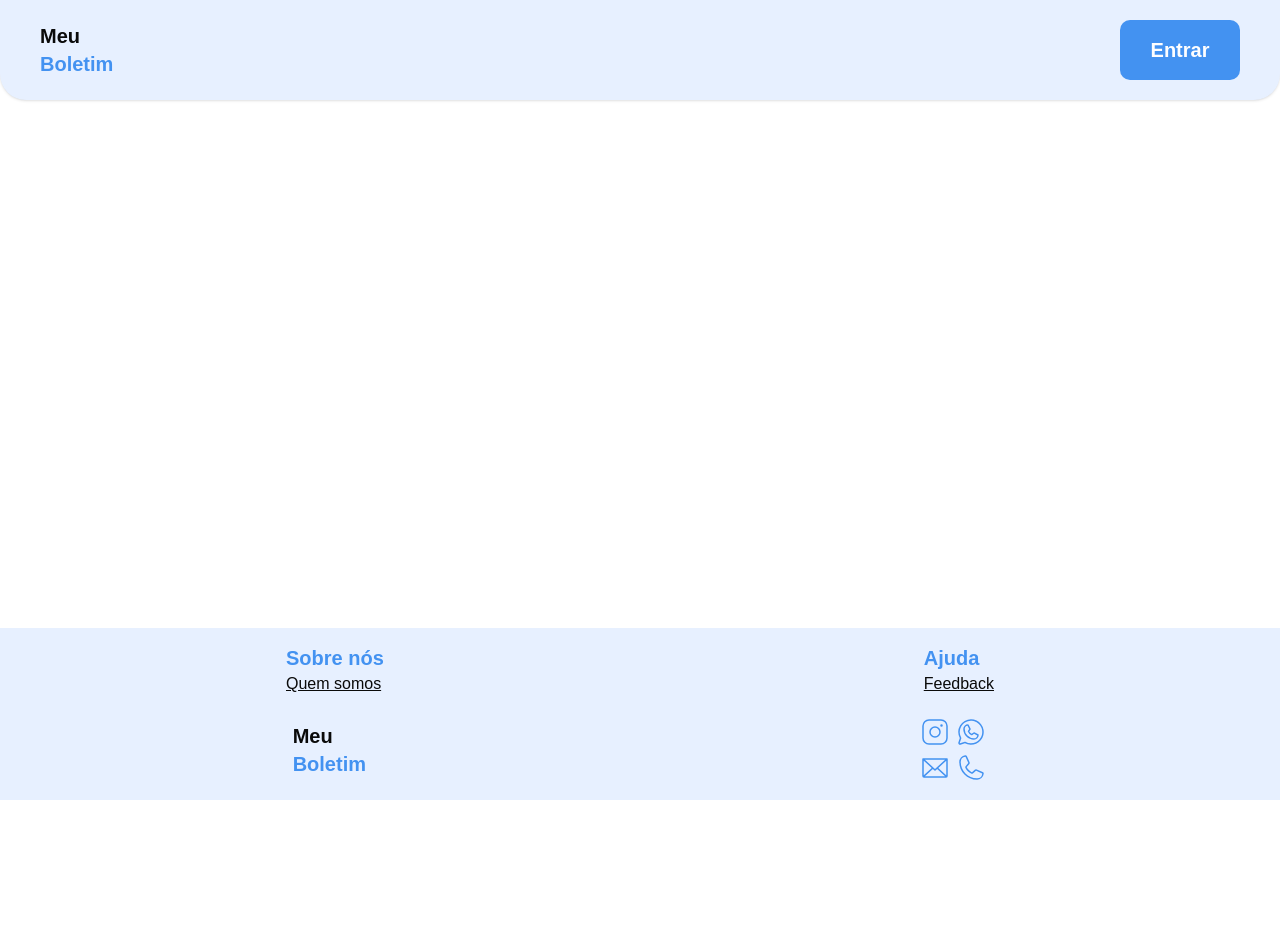
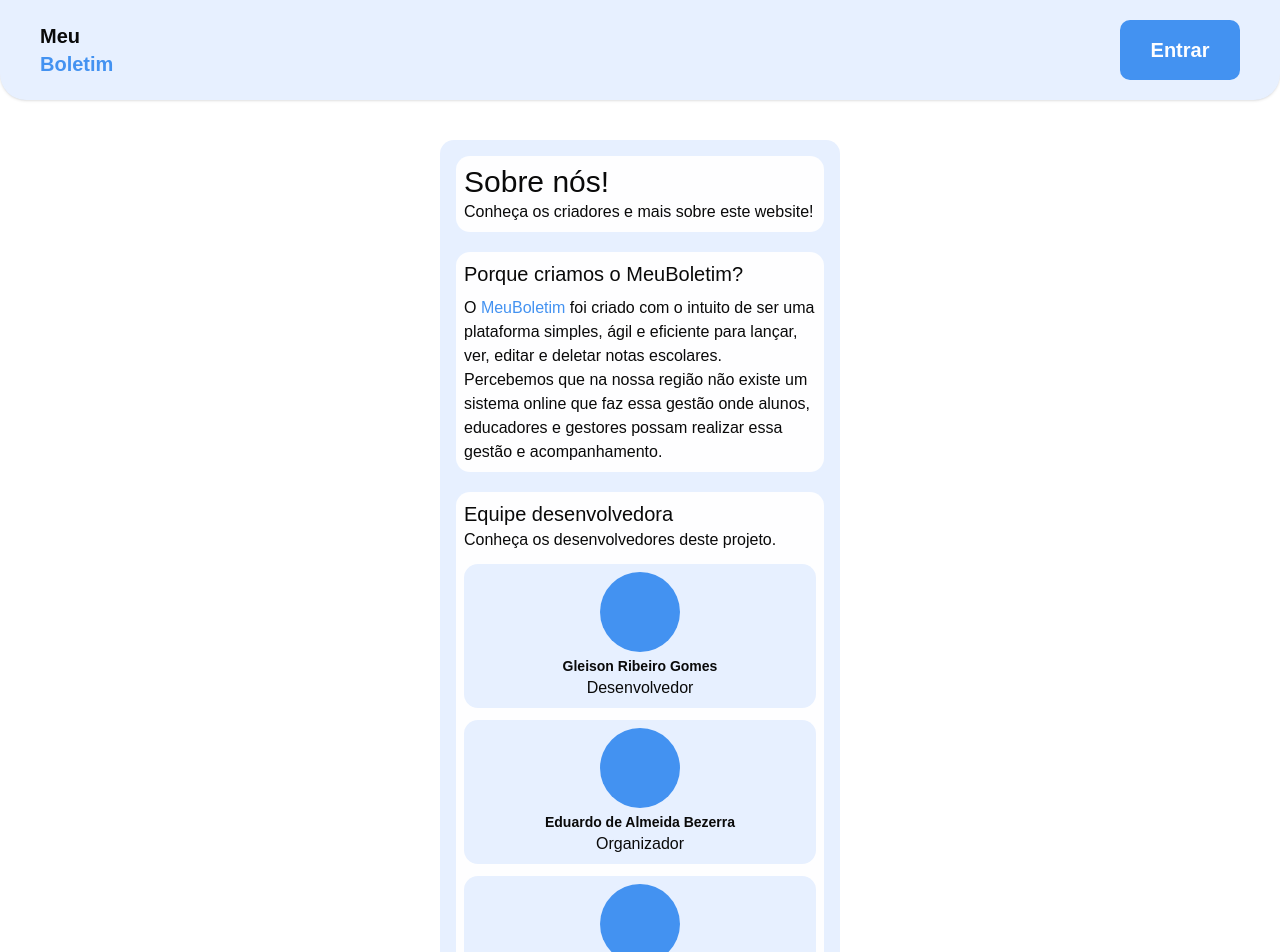
Before and after one commit to Gleison-dev/meuBoletimFrontend, a React (Vite) app: page /aboutUs in a window 1280 px wide. Shown: the top 952 px of the page. Before the commit the page ends 800 px from the top, so only its background shows below. Built offline with nearby package versions, Linux system fonts and the light colour scheme.

Commit message:
feat: About us

```diff
--- a/src/pages/AboutUs/aboutUs.jsx
+++ b/src/pages/AboutUs/aboutUs.jsx
@@ -1,7 +1,52 @@
 export default function AboutUs() {
   return (
     <>
-      <section></section>
+      <section className="flex justify-center mt-10">
+        <div className="w-100 rounded-xl p-4 bg-azul-claro">
+          <div className="p-2 rounded-xl bg-branco">
+            <h1 className="text-3xl">Sobre nós!</h1>
+            <p>Conheça os criadores e mais sobre este website!</p>
+          </div>
+          <div className="p-2 rounded-xl bg-branco mt-5">
+            <h1 className="text-xl mb-2">Porque criamos o MeuBoletim?</h1>
+            <p>
+              O <span className="text-azul">MeuBoletim</span> foi criado com o
+              intuito de ser uma plataforma simples, ágil e eficiente para
+              lançar, ver, editar e deletar notas escolares. Percebemos que na
+              nossa região não existe um sistema online que faz essa gestão onde
+              alunos, educadores e gestores possam realizar essa gestão e
+              acompanhamento.
+            </p>
+          </div>
+          <div className="flex flex-col gap-3 p-2 rounded-xl bg-branco mt-5">
+            <div>
+              <h1 className="text-xl">Equipe desenvolvedora</h1>
+              <p>Conheça os desenvolvedores deste projeto.</p>
+            </div>
+            <div className="p-2 rounded-xl flex flex-col justify-center items-center bg-azul-claro">
+              <div className="w-20 h-20 mb-1 bg-azul rounded-full"></div>
+              <p className="text-sm">
+                <strong>Gleison Ribeiro Gomes</strong>
+              </p>
+              <p>Desenvolvedor</p>
+            </div>
+            <div className="p-2 rounded-xl flex flex-col justify-center items-center bg-azul-claro">
+              <div className="w-20 h-20 mb-1 bg-azul rounded-full"></div>
+              <p className="text-sm">
+                <strong>Eduardo de Almeida Bezerra</strong>
+              </p>
+              <p>Organizador</p>
+            </div>
+            <div className="p-2 rounded-xl flex flex-col justify-center items-center bg-azul-claro">
+              <div className="w-20 h-20 mb-1 bg-azul rounded-full"></div>
+              <p className="text-sm">
+                <strong>Breno Italo de Souza Silva</strong>
+              </p>
+              <p>Desenvolvedor</p>
+            </div>
+          </div>
+        </div>
+      </section>
     </>
   );
 }
```
